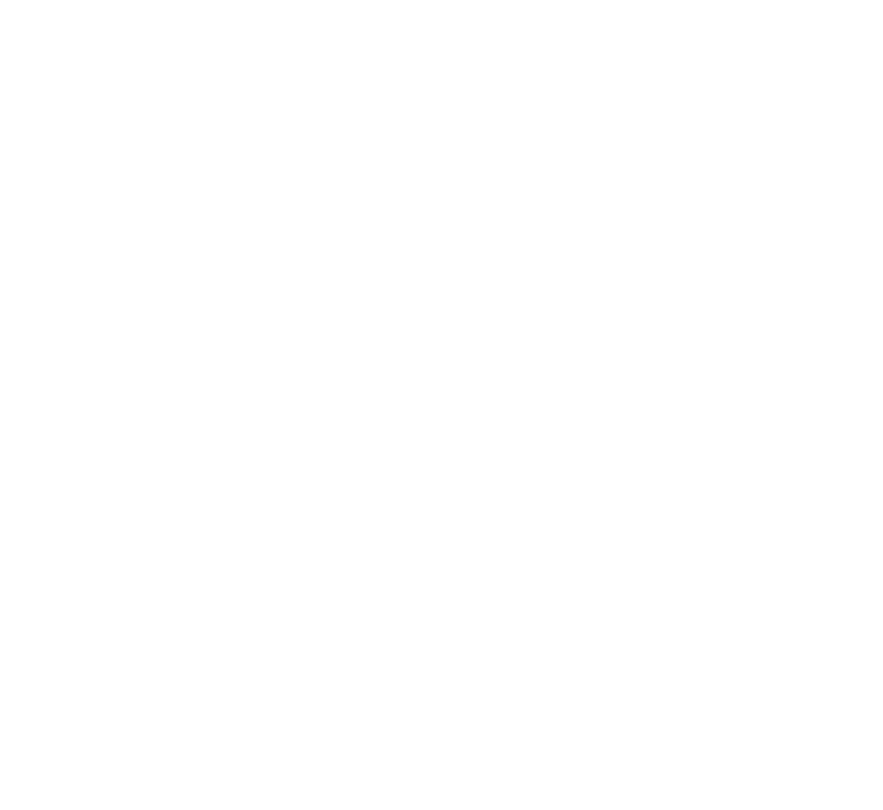
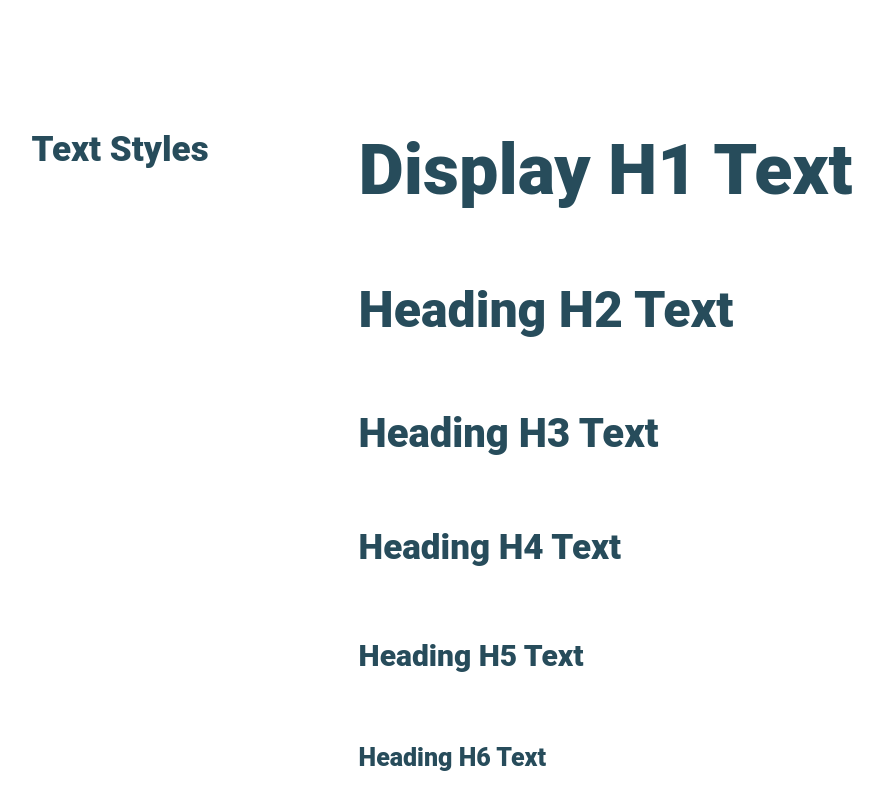
Before and after one commit to AramPetrosyan07/b_group, a React (Create React App) app: page / in a window 1280 px wide. Shown: the part 880-1690 px from the top of the page, without its empty margins (73-956 px from the left). Before the commit the page ends 909 px from the top, so only its background shows below. Built offline with nearby package versions, Linux system fonts and the light colour scheme.

Commit message:
Style Text

```diff
--- a/src/components/StyleGuide/styleGuide.css
+++ b/src/components/StyleGuide/styleGuide.css
@@ -1,5 +1,6 @@
 .common {
   width: 100%;
+  overflow-y: hidden;
 }
 .styleGuide {
   display: flex;
@@ -31,8 +32,9 @@
 .colors {
   width: 100%;
   display: flex;
-  justify-content: center;
+  flex-direction: column;
   align-items: center;
+  overflow-y: hidden;
 }
 .colorWord {
   font-family: "Roboto";
@@ -114,3 +116,80 @@
   margin-top: 16px;
   margin-bottom: 55px;
 }
+.texts {
+  display: flex;
+  justify-content: space-between;
+  margin-top: 100px;
+  margin-right: 250px;
+}
+/* .textDiv {
+  width: 300px;
+} */
+/* .text {
+  width: 950px;
+  margin-left: 150px;
+} */
+.textStyle {
+  font-family: "Roboto";
+  font-style: normal;
+  font-weight: 800;
+  font-size: 35px;
+  line-height: 41px;
+  color: #274c5b;
+  margin-right: 150px;
+  text-align: center;
+}
+.h1 {
+  font-family: "Roboto";
+  font-style: normal;
+  font-weight: 800;
+  font-size: 70px;
+  line-height: 82px;
+  color: #274c5b;
+  margin-bottom: 70px;
+}
+.h2 {
+  font-family: "Roboto";
+  font-style: normal;
+  font-weight: 800;
+  font-size: 50px;
+  line-height: 59px;
+  color: #274c5b;
+  margin-bottom: 70px;
+}
+.h3 {
+  font-family: "Roboto";
+  font-style: normal;
+  font-weight: 800;
+  font-size: 40px;
+  line-height: 47px;
+  color: #274c5b;
+  margin-bottom: 70px;
+}
+.h4 {
+  font-family: "Roboto";
+  font-style: normal;
+  font-weight: 800;
+  font-size: 35px;
+  line-height: 41px;
+  color: #274c5b;
+  margin-bottom: 70px;
+}
+.h5 {
+  font-family: "Roboto";
+  font-style: normal;
+  font-weight: 800;
+  font-size: 30px;
+  line-height: 35px;
+  color: #274c5b;
+  margin-bottom: 70px;
+}
+.h6 {
+  font-family: "Roboto";
+  font-style: normal;
+  font-weight: 800;
+  font-size: 25px;
+  line-height: 29px;
+  color: #274c5b;
+  margin-bottom: 70px;
+}
--- a/src/components/StyleGuide/styleGuide.jsx
+++ b/src/components/StyleGuide/styleGuide.jsx
@@ -47,6 +47,22 @@
             </div>
           </div>
         </div>
+
+        <div className="texts">
+          <div className="textDiv">
+            <p className="textStyle">Text Styles</p>
+          </div>
+          <div className="text">
+            <h1 className="h1">Display H1 Text</h1>
+            <h2 className="h2">Heading H2 Text</h2>
+            <h3 className="h3">Heading H3 Text</h3>
+            <h4 className="h4">Heading H4 Text</h4>
+            <h5 className="h5"> Heading H5 Text</h5>
+            <h6 className="h6">Heading H6 Text</h6>
+          </div>
+          <div>
+          </div>
+        </div>
       </div>
     </div>
   );
```
